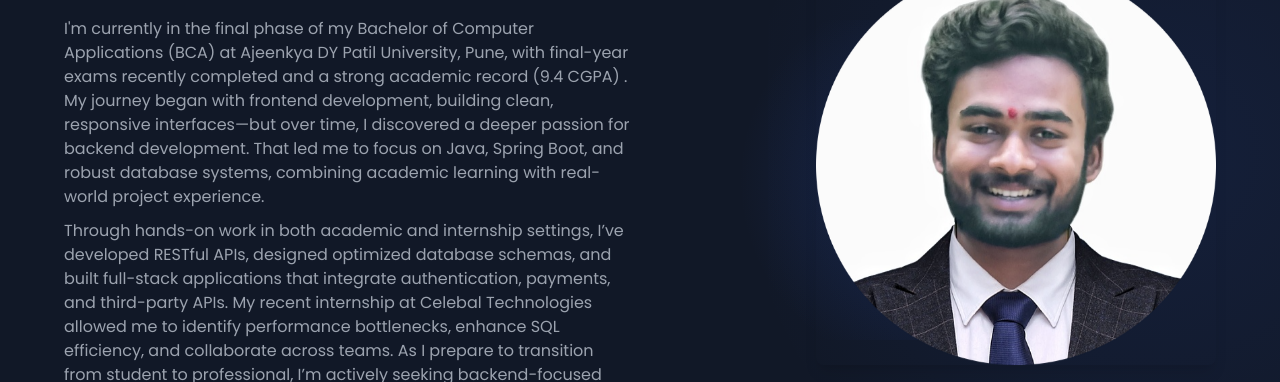
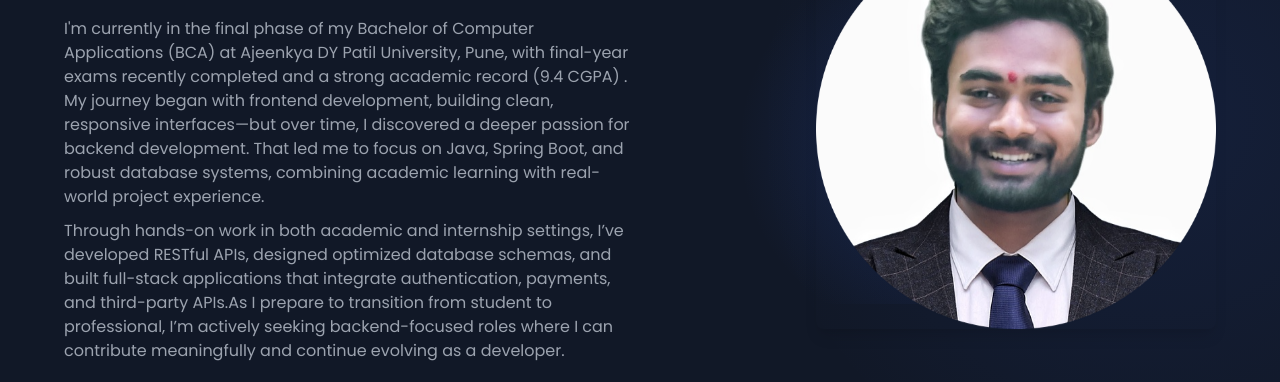
Before and after one commit to Kanishk414/Project-3_Portfolio-Website, a website: page public/index.html in a window 1280 px wide. Shown: the part 298-680 px from the top of the page. Drawn offline with nearby package versions, Linux system fonts and the light colour scheme.

Commit message:
Update index.html

```diff
--- a/public/index.html
+++ b/public/index.html
@@ -38,7 +38,7 @@
                         . My journey began with frontend development, building clean, responsive interfaces—but over time, I discovered a deeper passion for backend development. That led me to focus on Java, Spring Boot, and robust database systems, combining academic learning with real-world project experience.
                     </p>
                     <p class="hero-description">
-                        Through hands-on work in both academic and internship settings, I’ve developed RESTful APIs, designed optimized database schemas, and built full-stack applications that integrate authentication, payments, and third-party APIs. My recent internship at Celebal Technologies allowed me to identify performance bottlenecks, enhance SQL efficiency, and collaborate across teams. As I prepare to transition from student to professional, I’m actively seeking backend-focused roles where I can contribute meaningfully and continue evolving as a developer.
+                        Through hands-on work in both academic and internship settings, I’ve developed RESTful APIs, designed optimized database schemas, and built full-stack applications that integrate authentication, payments, and third-party APIs.As I prepare to transition from student to professional, I’m actively seeking backend-focused roles where I can contribute meaningfully and continue evolving as a developer.
                     </p>
                     <div class="hero-actions">
                         <div class="social-links">
```
